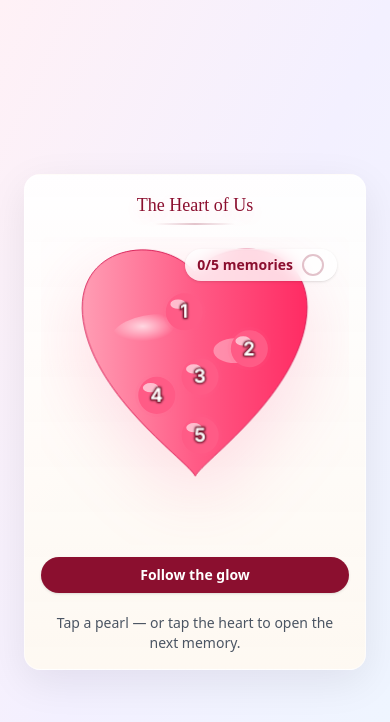
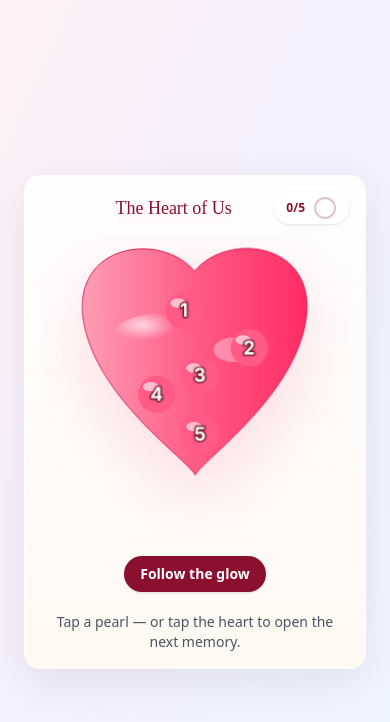
Before and after one commit to mkd5152/baby-birthday, a React (Create React App) app: page / in a window 390 px wide. Shown: the top 722 px of the page. Built offline with nearby package versions, Linux system fonts and the light colour scheme.

Commit message:
Implement timer before displaying final letter

```diff
--- a/src/components/HeartSoft.jsx
+++ b/src/components/HeartSoft.jsx
@@ -1,3 +1,4 @@
+// src/components/HeartSoft.jsx
 import React, {
   useMemo,
   useRef,
@@ -17,21 +18,22 @@ export default function HeartSoft() {
   const [selected, setSelected] = useState(null);
   const [visited, setVisited] = useState([]);
   const [showFinal, setShowFinal] = useState(false);
+  const [hasShownFinal, setHasShownFinal] = useState(false);
   const [pulseId, setPulseId] = useState(null);
 
-  // finale unlock
+  // Finale unlocking (countdown)
   const [unlocked, setUnlocked] = useState(false);
   const [unlockStartedAt, setUnlockStartedAt] = useState(null);
   const unlockTimerRef = useRef(null);
   const progressTickRef = useRef(null);
-  const [, forceTick] = useState(0);
+  const [, forceTick] = useState(0); // render tick for progress
 
   const { audioRef, allowAudio } = useAudioOnce();
   const prefersReduced = usePrefersReducedMotion();
 
-  const UNLOCK_DELAY_MS = 6000;
+  const UNLOCK_DELAY_MS = 6000; // 6s
 
-  // anchors (0..200 viewBox)
+  // --- anchors (0..200 viewBox), we lift a bit and auto-inset from border
   const baseAnchors = useMemo(
     () => [
       { id: 1, cx: 92, cy: 60 },
@@ -42,12 +44,12 @@ export default function HeartSoft() {
     ],
     []
   );
-
   const [anchors, setAnchors] = useState(baseAnchors);
   const pathRef = useRef(null);
 
   useLayoutEffect(() => {
-    const path = pathRef.current; if (!path) return;
+    const path = pathRef.current;
+    if (!path) return;
 
     const margin = 16;
     const len = path.getTotalLength();
@@ -79,10 +81,10 @@ export default function HeartSoft() {
       return a;
     };
 
-    // slight lift so top doesn’t feel empty
+    // lift up a bit so the heart's top isn’t empty
     let pts = baseAnchors.map(p => ({ ...p, cy: p.cy - 10 }));
 
-    // separation
+    // ensure spacing between dots
     const minSep = 26;
     for (let k = 0; k < 3; k++) {
       for (let i = 0; i < pts.length; i++) {
@@ -104,7 +106,7 @@ export default function HeartSoft() {
     setAnchors(pts);
   }, [baseAnchors]);
 
-  // smooth progress ring
+  // smooth progress ring tick while counting down
   useEffect(() => {
     if (!unlocked || showFinal) return;
     progressTickRef.current = setInterval(() => {
@@ -116,6 +118,7 @@ export default function HeartSoft() {
     };
   }, [unlocked, showFinal]);
 
+  // cleanup
   useEffect(() => {
     return () => {
       if (unlockTimerRef.current) clearTimeout(unlockTimerRef.current);
@@ -123,13 +126,16 @@ export default function HeartSoft() {
     };
   }, []);
 
+  // mark that final has been shown at least once
+  useEffect(() => {
+    if (showFinal) setHasShownFinal(true);
+  }, [showFinal]);
+
   // interactions
   function openNote(id) {
     allowAudio();
-
     setVisited(prev => {
       const v = prev.includes(id) ? prev : [...prev, id];
-
       if (!unlocked && v.length === notes.length) {
         setUnlocked(true);
         setUnlockStartedAt(Date.now());
@@ -142,7 +148,6 @@ export default function HeartSoft() {
       }
       return v;
     });
-
     const note = notes.find(n => n.id === id);
     setSelected(note);
   }
@@ -180,15 +185,19 @@ export default function HeartSoft() {
     setPulseId(target.id);
     setTimeout(() => setPulseId(null), 3200);
   }
-
   const pulsePoint = pulseId ? idToPoint(pulseId) : null;
 
-  // progress math
+  // progress math + seconds
   const circumference = 2 * Math.PI * 10; // r=10
+  const millisLeft =
+    unlocked && unlockStartedAt && !showFinal
+      ? Math.max(0, UNLOCK_DELAY_MS - (Date.now() - unlockStartedAt))
+      : 0;
   const progress =
-    unlocked && unlockStartedAt
-      ? Math.min(1, (Date.now() - unlockStartedAt) / UNLOCK_DELAY_MS)
+    unlocked && unlockStartedAt && !showFinal
+      ? 1 - millisLeft / UNLOCK_DELAY_MS
       : 0;
+  const secsLeft = Math.ceil(millisLeft / 1000);
 
   return (
     <div className="w-full max-w-4xl mx-auto">
@@ -196,10 +205,9 @@ export default function HeartSoft() {
 
       {/* PANEL */}
       <div className="panel p-4 sm:p-6" id="heart-root">
-        {/* Title */}
-        <div className="mb-3 sm:mb-4">
-          <div className="flex items-center justify-center gap-3">
-            <span className="hidden sm:block h-px w-10 bg-gradient-to-r from-transparent via-rose/40 to-transparent" />
+        {/* ===== Header row (title + pill) — own space so nothing overlaps ===== */}
+        <div className="flex items-center justify-between gap-3 mb-3 sm:mb-4">
+          <div className="w-8 shrink-0" /> {/* spacer to truly center the title */}
           <motion.h2
             className="text-center font-serif text-lg sm:text-2xl text-maroon"
             initial={{ opacity: 0, y: -6 }}
@@ -209,47 +217,58 @@ export default function HeartSoft() {
           >
             The Heart of Us
           </motion.h2>
-            <span className="hidden sm:block h-px w-10 bg-gradient-to-l from-transparent via-rose/40 to-transparent" />
+
+          {/* Progress pill (never overlaps; small & right-aligned).
+              After the letter has been shown once, tapping the pill reopens it. */}
+          <button
+            type="button"
+            onClick={() => (hasShownFinal && !selected ? setShowFinal(true) : null)}
+            className="shrink-0 inline-flex items-center gap-2 px-3 py-1 rounded-full bg-white/85 backdrop-blur text-maroon text-xs sm:text-sm font-semibold shadow hover:bg-white/95 active:scale-[0.98]"
+            aria-label={hasShownFinal ? "Open final letter" : "Progress"}
+          >
+            {visited.length}/{notes.length} <span className="hidden sm:inline">memories</span>
+            <span className="relative inline-flex w-6 h-6">
+              <svg viewBox="0 0 24 24" className="absolute inset-0">
+                <circle cx="12" cy="12" r="10" stroke="rgba(139,15,47,.25)" strokeWidth="2" fill="none" />
+                {unlocked && !hasShownFinal && !showFinal && (
+                  <>
+                    <circle
+                      cx="12" cy="12" r="10"
+                      stroke="rgb(139,15,47)" strokeWidth="2.5"
+                      strokeDasharray={circumference}
+                      strokeDashoffset={circumference * (1 - progress)}
+                      strokeLinecap="round" fill="none"
+                    />
+                    <text x="12" y="13.5" textAnchor="middle" fontSize="8" fill="#8b0f2f" fontWeight="700">
+                      {secsLeft}
+                    </text>
+                  </>
+                )}
+                {hasShownFinal && (
+                  <text x="12" y="13.5" textAnchor="middle" fontSize="8" fill="#8b0f2f" fontWeight="700">↻</text>
+                )}
+              </svg>
+            </span>
+          </button>
         </div>
-          <div className="mt-1 flex justify-center">
+
+        {/* ===== Countdown bar under the title (very visible) ===== */}
+        {unlocked && !showFinal && !hasShownFinal && (
+          <div className="mb-3 sm:mb-4">
+            <div className="h-2 w-full rounded-full bg-rose-200/50 overflow-hidden shadow-inner">
               <motion.div
-              className="h-[2px] w-20 rounded-full bg-gradient-to-r from-transparent via-maroon to-transparent"
-              initial={{ opacity: 0.2 }}
-              animate={{ opacity: [0.2, 0.6, 0.2] }}
-              transition={{ duration: 2.6, repeat: Infinity, ease: "easeInOut" }}
+                className="h-full bg-maroon"
+                style={{ width: `${Math.max(1, progress * 100)}%` }}
               />
             </div>
+            <div className="mt-1 text-center text-xs text-maroon font-semibold">
+              Opening the final letter in {secsLeft}s…
             </div>
+          </div>
+        )}
 
-        {/* Heart + HUD */}
-        <div className="w-full aspect-square grid place-items-center relative overflow-hidden">
-          {/* Progress HUD (tap to reopen after unlock) */}
-          <button
-            type="button"
-            onClick={() => unlocked && openFinalNow()}
-            className="absolute top-3 right-3 z-30 flex items-center gap-2 px-3 py-1 rounded-full bg-white/80 backdrop-blur text-maroon text-sm font-semibold shadow hover:bg-white/95 active:scale-[0.98]"
-            aria-label={unlocked ? "Open final letter" : "Progress"}
-          >
-            {visited.length}/{notes.length} memories
-            <div className="relative w-6 h-6">
-              <svg viewBox="0 0 24 24" className="absolute inset-0">
-                <circle cx="12" cy="12" r="10" stroke="rgba(139,15,47,.25)" strokeWidth="2" fill="none" />
-                {unlocked && (
-                  <motion.circle
-                    cx="12" cy="12" r="10"
-                    stroke="rgb(139,15,47)"
-                    strokeWidth="2.5"
-                    strokeDasharray={circumference}
-                    strokeDashoffset={circumference * (1 - progress)}
-                    strokeLinecap="round"
-                    fill="none"
-                  />
-                )}
-              </svg>
-            </div>
-          </button>
-
-          {/* HEART */}
+        {/* ===== Heart ===== */}
+        <div className="w-full aspect-square grid place-items-center relative overflow-hidden mt-2">
           <motion.svg
             viewBox="0 0 200 200"
             className="w-full h-full"
@@ -279,12 +298,9 @@ export default function HeartSoft() {
               </clipPath>
             </defs>
 
-            {/* Heart shape */}
             <motion.path
               d="M100 28 C 78 2, 20 10, 28 60 C 36 110, 95 150, 100 160 C 105 150, 164 110, 172 60 C 180 10, 122 2, 100 28 Z"
-              fill="url(#hg)"
-              stroke="#d61d55"
-              strokeWidth="0.6"
+              fill="url(#hg)" stroke="#d61d55" strokeWidth="0.6"
               filter="drop-shadow(0 16px 24px rgba(255,91,134,0.2))"
               animate={prefersReduced ? {} : { translateY: [0, -5, 0] }}
               transition={{ repeat: Infinity, duration: 3.6, ease: "easeInOut" }}
@@ -292,34 +308,23 @@ export default function HeartSoft() {
             <ellipse cx="80" cy="66" rx="34" ry="16" fill="url(#spec)" />
             <ellipse cx="126" cy="74" rx="14" ry="8" fill="rgba(255,255,255,.35)" />
 
-            {/* Constellation + pearls */}
             <g clipPath="url(#heartClip)">
               {visitedSorted.length > 0 && (
                 <motion.path
-                  d={pathD}
-                  fill="none"
-                  stroke="rgba(255,255,255,0.95)"
-                  strokeWidth="2.2"
-                  strokeLinecap="round"
-                  initial={{ pathLength: 0 }}
-                  animate={{ pathLength: 1 }}
+                  d={pathD} fill="none" stroke="rgba(255,255,255,0.95)"
+                  strokeWidth="2.2" strokeLinecap="round"
+                  initial={{ pathLength: 0 }} animate={{ pathLength: 1 }}
                   transition={{ duration: 0.9, ease: "easeInOut" }}
                   style={{ filter: "drop-shadow(0 0 6px rgba(255,255,255,0.6))" }}
                 />
               )}
 
-              {/* Ripple ping for hint */}
               {pulsePoint && (
                 <>
                   {[0, 0.25, 0.5].map((delay, k) => (
                     <motion.circle
-                      key={k}
-                      cx={pulsePoint.cx}
-                      cy={pulsePoint.cy}
-                      r={14}
-                      fill="none"
-                      stroke="rgba(255,91,134,0.9)"
-                      strokeWidth="2"
+                      key={k} cx={pulsePoint.cx} cy={pulsePoint.cy} r={14}
+                      fill="none" stroke="rgba(255,91,134,0.9)" strokeWidth="2"
                       initial={{ scale: 1, opacity: 0.9 }}
                       animate={{ scale: 2.2, opacity: 0 }}
                       transition={{ duration: 1.0, ease: "easeOut", delay }}
@@ -343,20 +348,20 @@ export default function HeartSoft() {
           </motion.svg>
         </div>
 
-        {/* *** MOBILE-FRIENDLY ACTION BAR (under the heart) *** */}
+        {/* ===== Actions & Docked Note ===== */}
         {!selected && (
-          <div className="mt-3 sm:mt-4">
-            {!unlocked ? (
+          <div className="mt-3 sm:mt-4 text-center">
+            {!hasShownFinal ? (
               <button
-                className="w-full px-4 py-2 rounded-full bg-maroon text-white text-sm font-semibold shadow active:scale-[0.98]"
+                className="inline-flex px-4 py-2 rounded-full bg-maroon text-white text-sm font-semibold shadow active:scale-[0.98]"
                 onClick={whisperHint}
               >
                 Follow the glow
               </button>
             ) : (
               <button
-                className="w-full px-4 py-2 rounded-full bg-maroon text-white text-sm font-semibold shadow active:scale-[0.98]"
-                onClick={openFinalNow}
+                className="inline-flex px-4 py-2 rounded-full bg-maroon text-white text-sm font-semibold shadow active:scale-[0.98]"
+                onClick={() => setShowFinal(true)}
               >
                 Read the letter again
               </button>
@@ -364,28 +369,24 @@ export default function HeartSoft() {
           </div>
         )}
 
-        {/* Docked note */}
         <div className="mt-5">
           {selected ? (
             <div className="panel p-4 rounded-xl bg-white/85 backdrop-blur">
               <NoteCard note={selected} onClose={handleCloseNote} />
-              {!unlocked && (
+              {!hasShownFinal ? (
                 <div className="mt-3 flex justify-end">
                   <button
-                    className="btn bg-maroon text-white"
+                    className="px-4 py-2 rounded-full bg-maroon text-white text-sm font-semibold shadow active:scale-[0.98]"
                     onClick={whisperHint}
-                    title="Make the next pearl glow"
                   >
                     Follow the glow
                   </button>
                 </div>
-              )}
-              {unlocked && (
+              ) : (
                 <div className="mt-3 flex justify-end">
                   <button
-                    className="btn bg-maroon text-white"
-                    onClick={openFinalNow}
-                    title="Open the final letter"
+                    className="px-4 py-2 rounded-full bg-maroon text-white text-sm font-semibold shadow active:scale-[0.98]"
+                    onClick={() => setShowFinal(true)}
                   >
                     Read the letter again
                   </button>
@@ -400,7 +401,14 @@ export default function HeartSoft() {
         </div>
       </div>
 
-      {showFinal && <FinalLetter onClose={() => setShowFinal(false)} />}
+      {/* Final letter modal */}
+      {showFinal && (
+        <FinalLetter
+          onClose={() => {
+            setShowFinal(false);
+          }}
+        />
+      )}
     </div>
   );
 }
```
Lines whose indentation alone changed are shown as unchanged.
